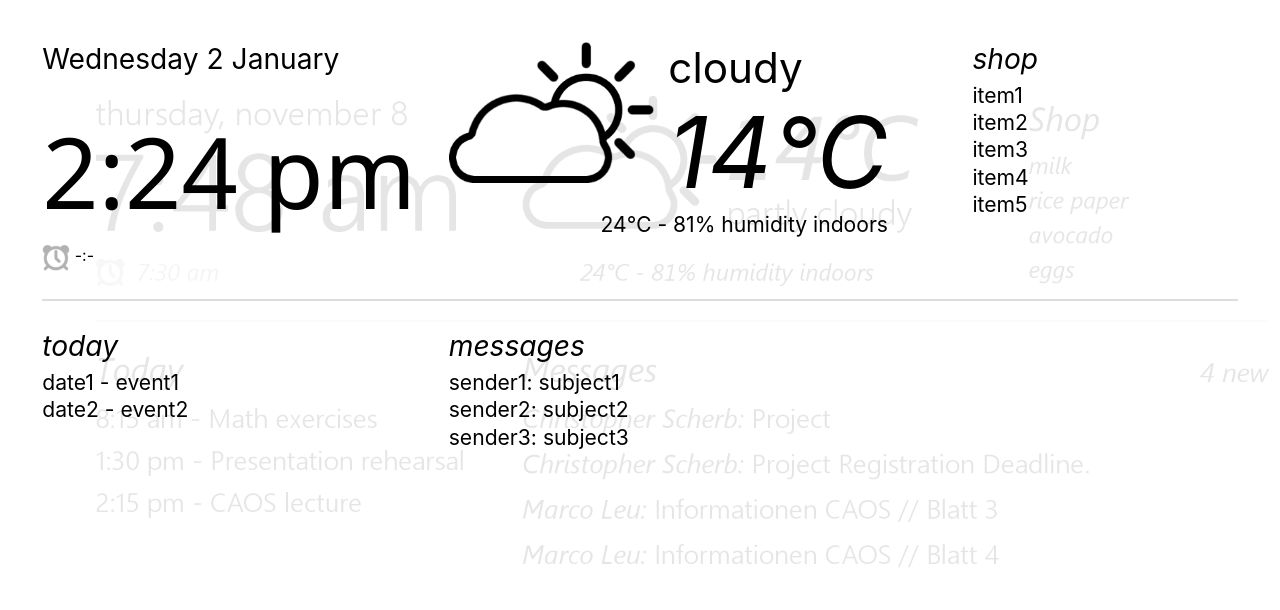
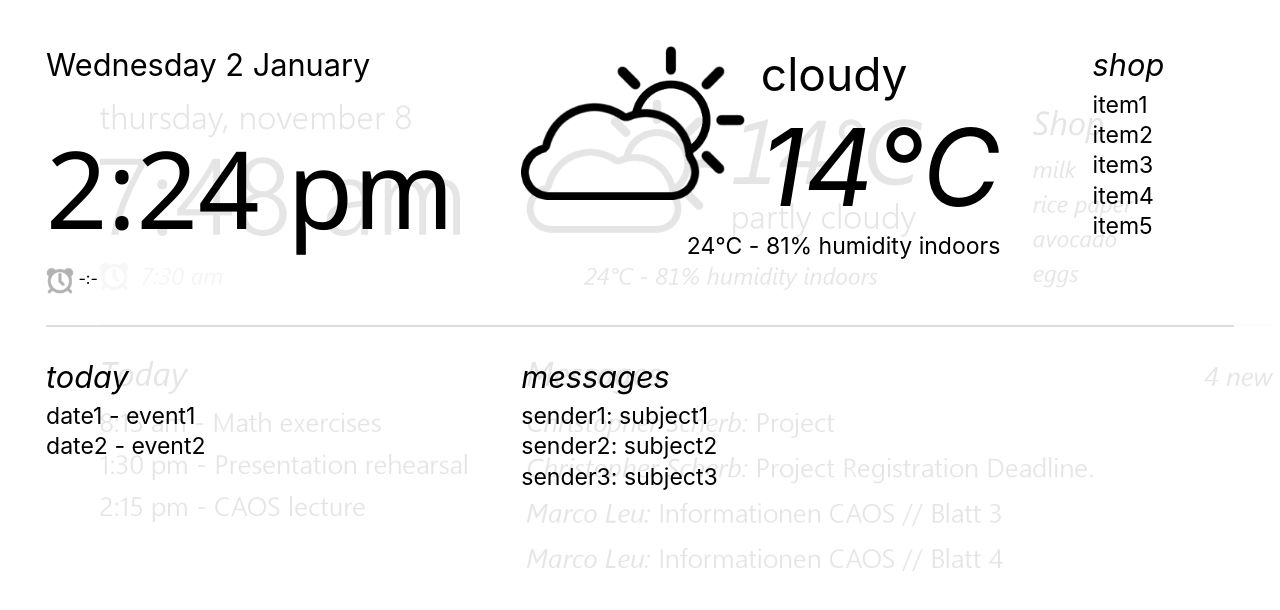
Before and after one commit to dacostaeric/smartpi, a React (Create React App) app in the folder smartpi-react/: page / in a window 1280 px wide. Shown: the top 610 px of the page. Built offline with nearby package versions, Linux system fonts and the light colour scheme.

Commit message:
Rescale layout

```diff
--- a/smartpi-react/src/theme.js
+++ b/smartpi-react/src/theme.js
@@ -1,4 +1,4 @@
-const scale = 1.1;
+const scale = 1.2;
 const unit = "vw";
 
 const size = {
@@ -12,8 +12,8 @@ const theme = {
   fontFamily: "Segoe UI",
   topRowHeight: scale * 40 + unit,
   bottomRowHeight: scale * 60 + unit,
-  smallWidth: scale * 34 + unit,
-  largeWidth: scale * 66 + unit,
+  smallWidth: scale * 40 + unit,
+  largeWidth: scale * 60 + unit,
   containerPadding: scale * 3 + unit,
   tilePadding: scale * 2 + unit,
   time: {
```
